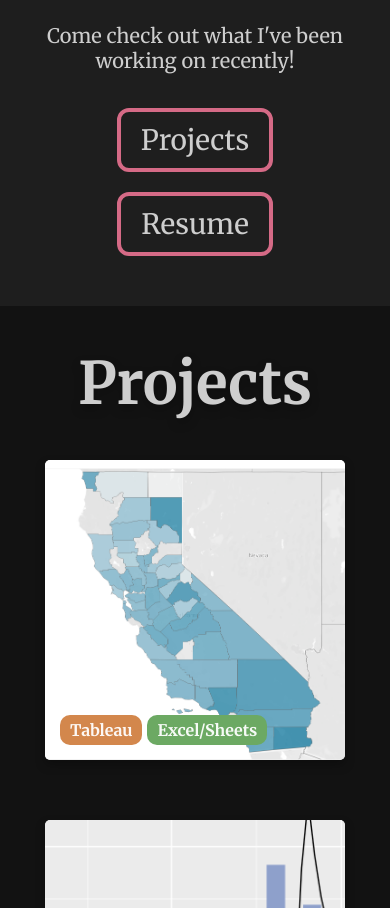
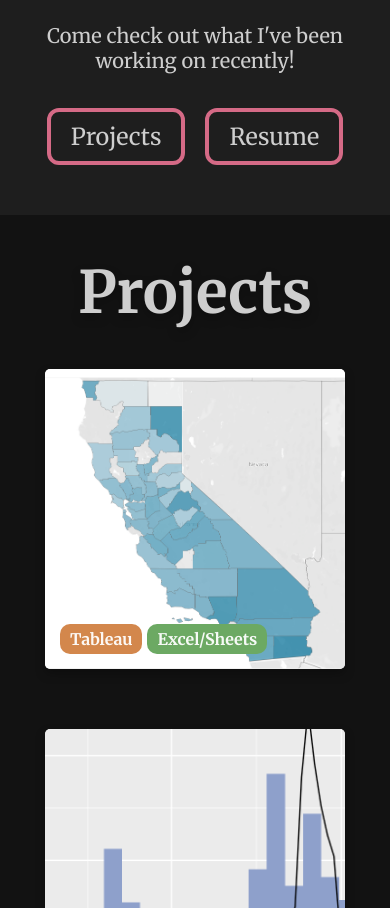
Before and after one commit to valerio-alan/Jane-Casto-Portfolio, a React (Vite) app: page / in a window 390 px wide. Shown: the part 1297-2205 px from the top of the page. Built offline with nearby package versions, Linux system fonts and the light colour scheme.

Commit message:
More Styling Fixes

```diff
--- a/src/index.css
+++ b/src/index.css
@@ -489,9 +489,9 @@ header a {
 		gap: 20px;
 	}
 
-	.intro-buttons h3 {
+	.intro-buttons div {
 		margin: 0;
-		font-size: 1.5rem;
+		font-size: min(1.5rem, 6vw);
 	}
 }
 
@@ -686,7 +686,7 @@ header a {
 	}
 
 	.contact-buttons > a {
-    width: 100%;
+    width: 80%;
     text-align: center;
 	}
 }
```
